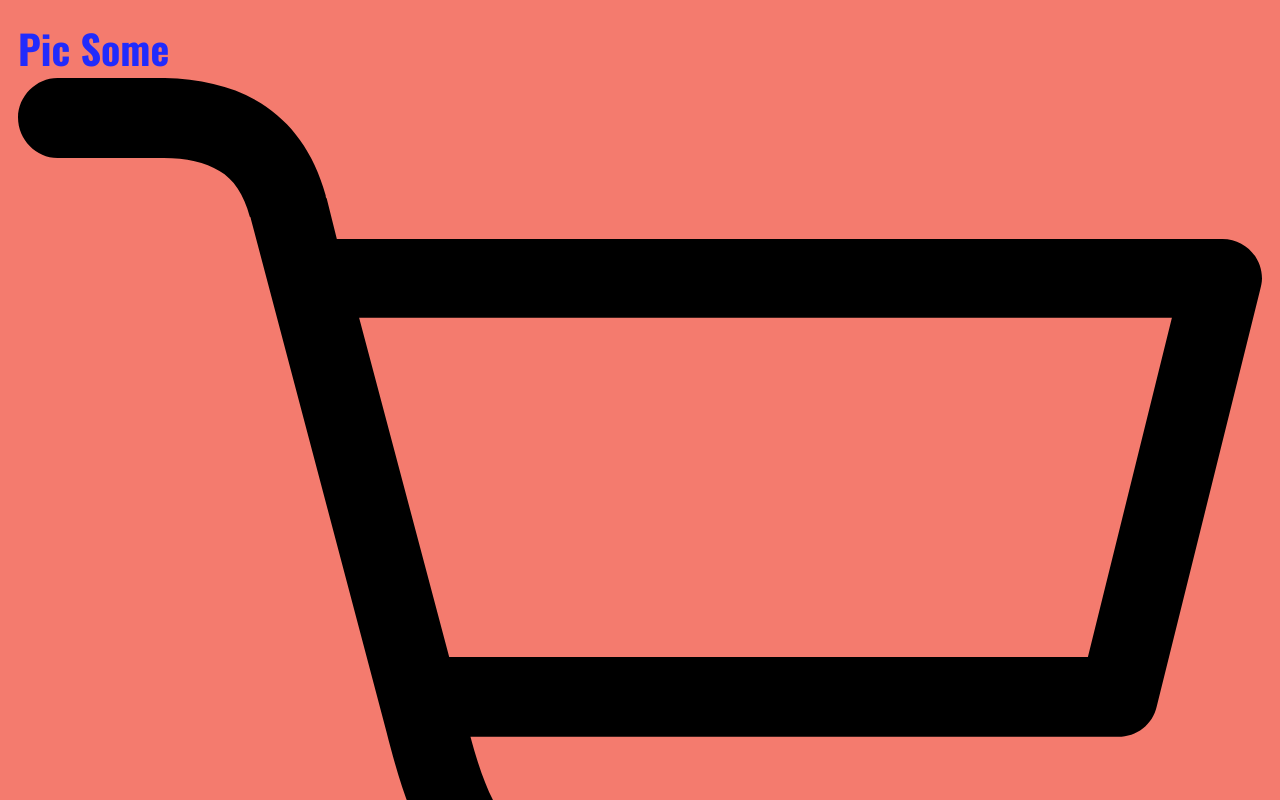
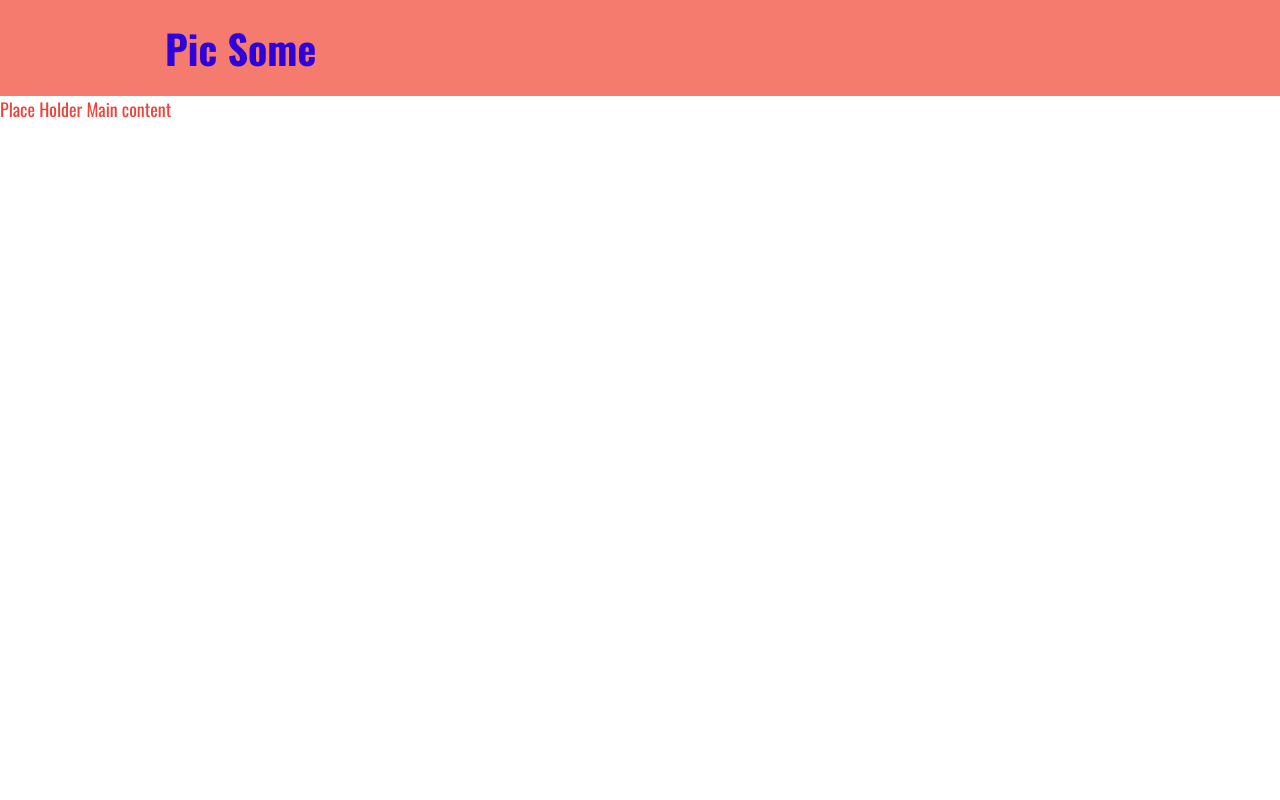
Before and after one commit to okaycodes/Picsome-app, a React (Create React App) app: page / in a window 1280 px wide. Shown: the top 800 px of the page. Built offline with nearby package versions, Linux system fonts and the light colour scheme.

Commit message:
update header styles

```diff
--- a/src/App.css
+++ b/src/App.css
@@ -13,7 +13,7 @@
    --black: #150605;
    --red: #EA453C;
    --pink: #F47B6E;
-   --blue: #212BFC;
+   --blue: #2E02DB;
    --light-blue: #EFFBFE;
 
    /* Theme 1 */
@@ -54,7 +54,14 @@
 
 .header{
   background-color: var(--color__secondary--light);
-  padding: 1em;
+  padding: 1em 2em;
+}
+.header__container{
+  margin: 0 auto;
+  max-width: 950px;
+  display: flex;
+  justify-content: space-between;
+  align-items: center;
 }
 .header__link{
   text-decoration: none;
```
